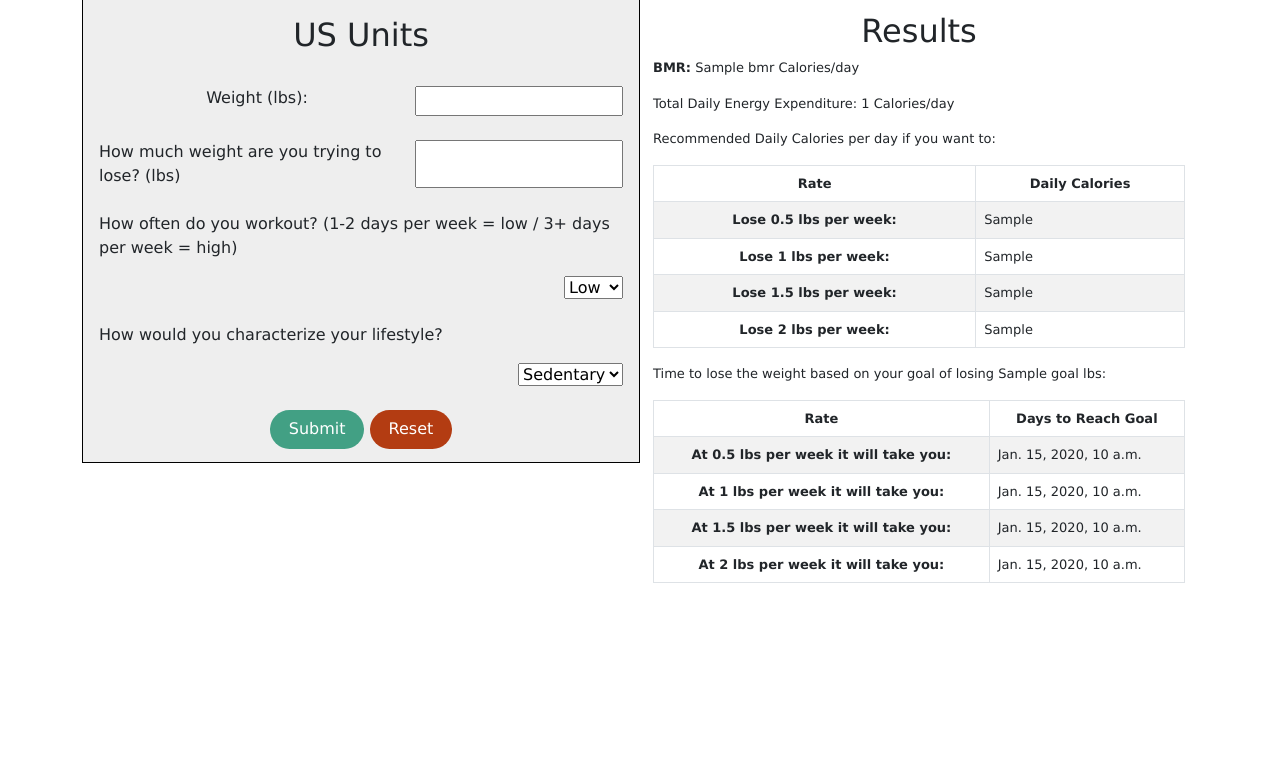
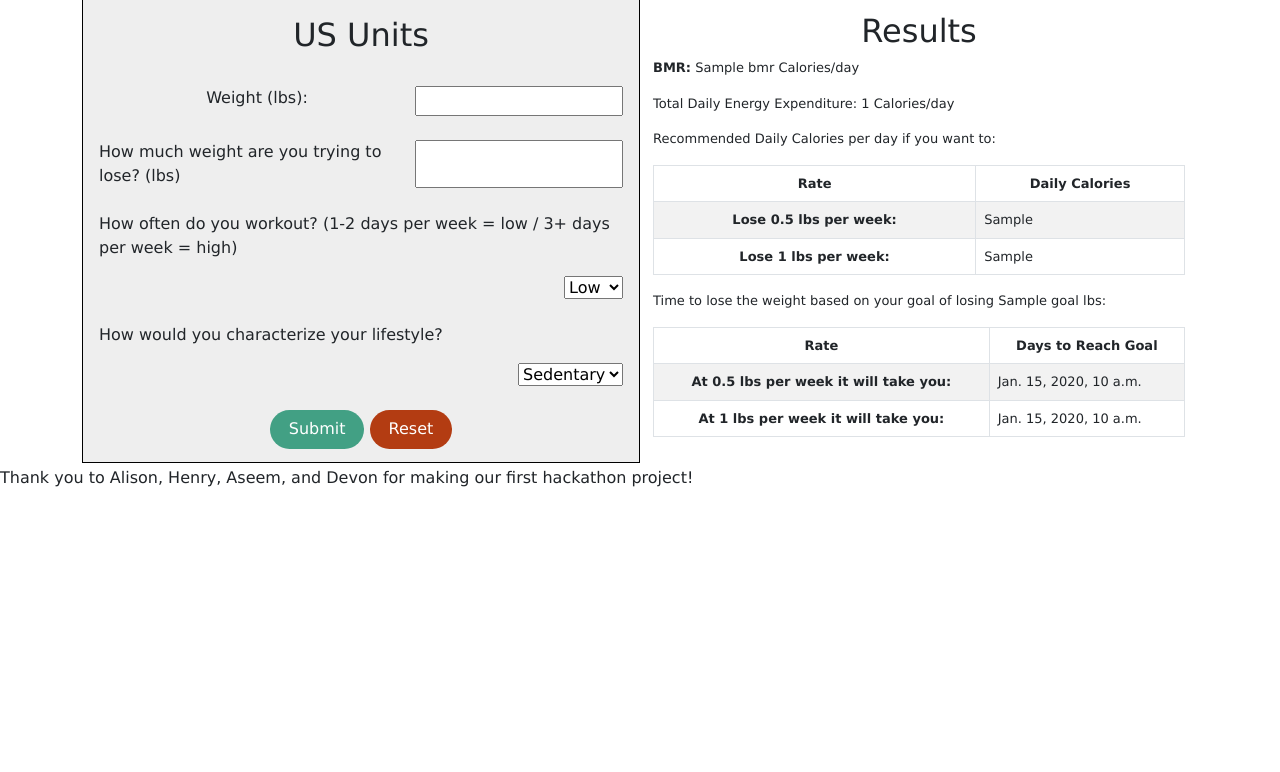
Before and after one commit to h3nry-m/HackOR2021, a Django app: template calorie_counter/templates/calorie_counter/index.html in a window 1280 px wide. Shown: the part 81-853 px from the top of the page. After the commit the page ends 568 px from the top, so only its background shows below. Run offline with Django 3.2, Linux system fonts and the light colour scheme; the template is opened without the code that fills it: most values are stand-ins (such as "Sample title", 1, 10 or a date in 2020).

Commit message:
changes to var

```diff
--- a/calorie_counter/templates/calorie_counter/index.html
+++ b/calorie_counter/templates/calorie_counter/index.html
@@ -83,14 +83,6 @@
               <th scope="row">Lose 1 lbs per week:</th>
               <td>{{lose_one}}</td>
             </tr>
-            <tr>
-              <th scope="row">Lose 1.5 lbs per week:</th>
-              <td>{{lose_one_half}}</td>
-            </tr>
-            <tr>
-              <th scope="row">Lose 2 lbs per week:</th>
-              <td>{{lose_two}}</td>
-            </tr>
           </tbody>
         </table>
       <p>Time to lose the weight based on your goal of losing {{goal}} lbs:</p>
@@ -110,20 +102,13 @@
               <th scope="row">At 1 lbs per week it will take you:</th>
               <td>{{time_to_lose_one}}</td>
             </tr>
-            <tr>
-              <th scope="row">At 1.5 lbs per week it will take you:</th>
-              <td>{{time_to_lose_one_half}}</td>
-            </tr>
-            <tr>
-              <th scope="row">At 2 lbs per week it will take you:</th>
-              <td>{{time_to_lose_two}}</td>
-            </tr>
           </tbody>
         </table>
     </div>
     </div>
+
     <div class="credits">
-
+      Thank you to Alison, Henry, Aseem, and Devon for making our first hackathon project!
     </div>
 
 
```
Also changed, not shown: calorie_counter/logic.py (+2 -7 lines).
